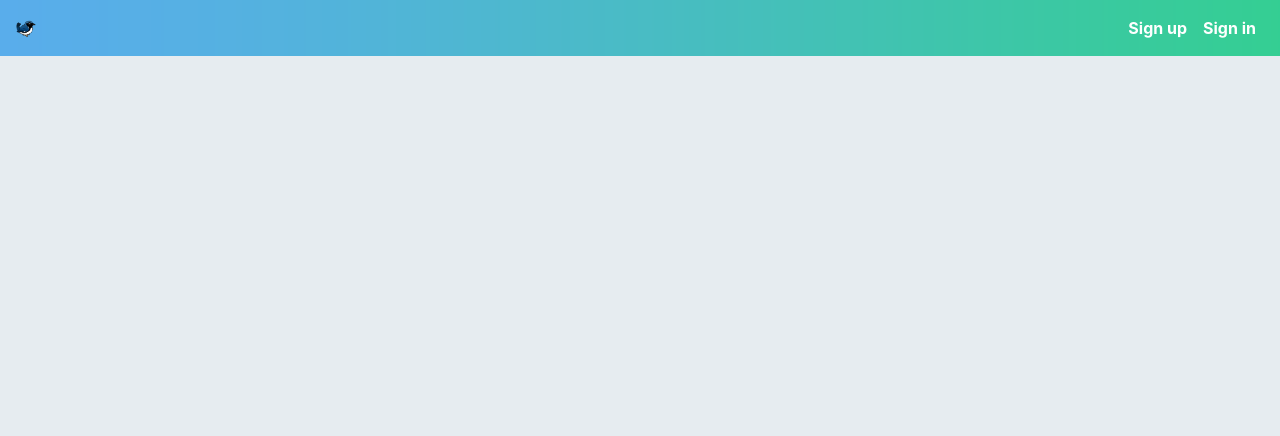
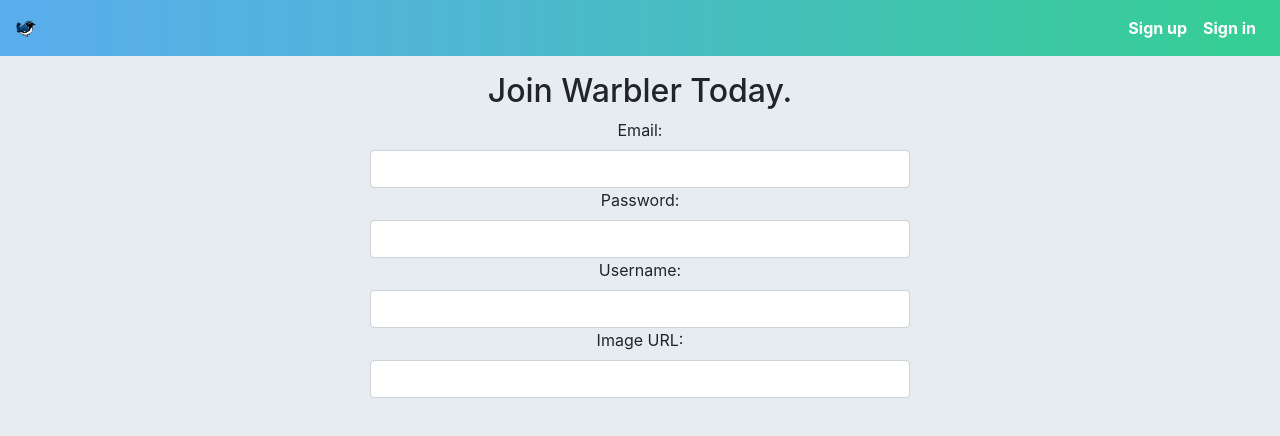
Before and after one commit to nemogoc/awdbc-warbler-client, a React (Create React App) app: page /signup in a window 1280 px wide. Shown: the top 436 px of the page. Built offline with nearby package versions, Linux system fonts and the light colour scheme.

Commit message:
add AuthForm component

```diff
--- /dev/null
+++ b/src/components/AuthForm.js
@@ -0,0 +1,51 @@
+import React, {Component} from "react";
+
+export default class AuthForm extends Component {
+  constructor(props) {
+    super(props);
+    this.state = {
+      email: "",
+      username: "",
+      password: "",
+      profileImageUrl: "",
+    };
+  }
+
+  handleChange = (e) => {
+    this.setState({
+      [e.target.name]: e.target.value
+    })
+  };
+
+  render() {
+    const {email, username, password, profileImageUrl} = this.state;
+    const {heading, buttonText, signUp} = this.props;
+    return (
+      <div>
+        <div className="row justify-content-md-center text-center">
+          <div className="col-md-6">
+            <form onSubmit={this.handleSubmit}>
+              <h2>{heading}</h2>
+              <label htmlFor="email">Email:</label>
+              <input className="form-control" id="email" name="email" onChange={this.handleChange} value={email}
+                     type="text"/>
+              <label htmlFor="password">Password:</label>
+              <input className="form-control" id="password" name="password" onChange={this.handleChange}
+                     type="password"/>
+              {signUp && (
+                <div>
+                  <label htmlFor="username">Username:</label>
+                  <input className="form-control" id="username" name="username" onChange={this.handleChange}
+                         value={username} type="text"/>
+                  <label htmlFor="image-url">Image URL:</label>
+                  <input className="form-control" id="image-url" name="profileImageUrl" onChange={this.handleChange}
+                         type="text" value={profileImageUrl}/>
+                </div>
+              )}
+            </form>
+          </div>
+        </div>
+      </div>
+    );
+  }
+}
--- a/src/containers/Main.js
+++ b/src/containers/Main.js
@@ -2,12 +2,24 @@
 import { Switch, Route, withRouter, Redirect } from "react-router-dom";
 import { connect } from "react-redux";
 import Homepage from "../components/Homepage"
+import AuthForm from "../components/AuthForm"
 
 const Main = props => {
   return (
     <div className="container">
       <Switch>
         <Route exact path="/" render={props => <Homepage {...props} /> } />
+        <Route exact path="/signin" render={props => {
+          return (
+            <AuthForm buttonText="Log in" heading="Welcome Back." {...props} />
+          )
+        }} />
+
+        <Route exact path="/signup" render={props => {
+          return (
+            <AuthForm signUp buttonText="Sign me up!" heading="Join Warbler Today." {...props} />
+          )
+        }} />
       </Switch>
     </div>
   );
```
